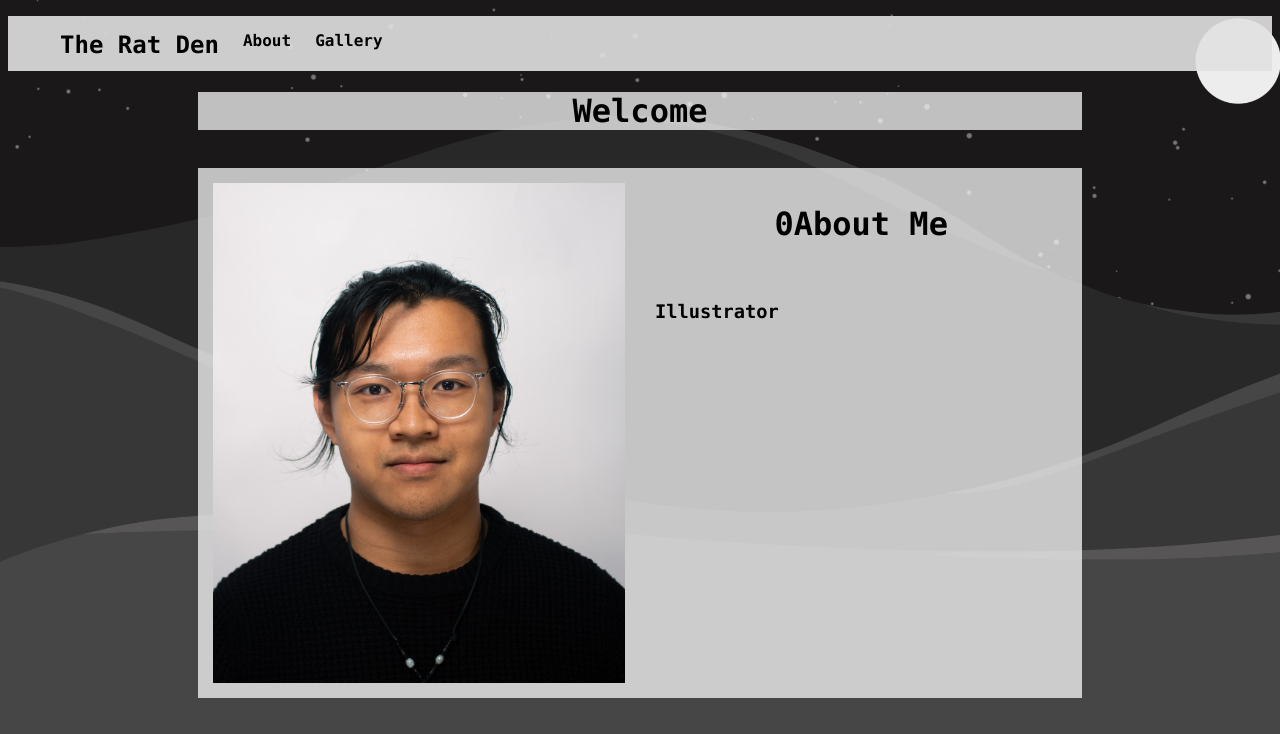
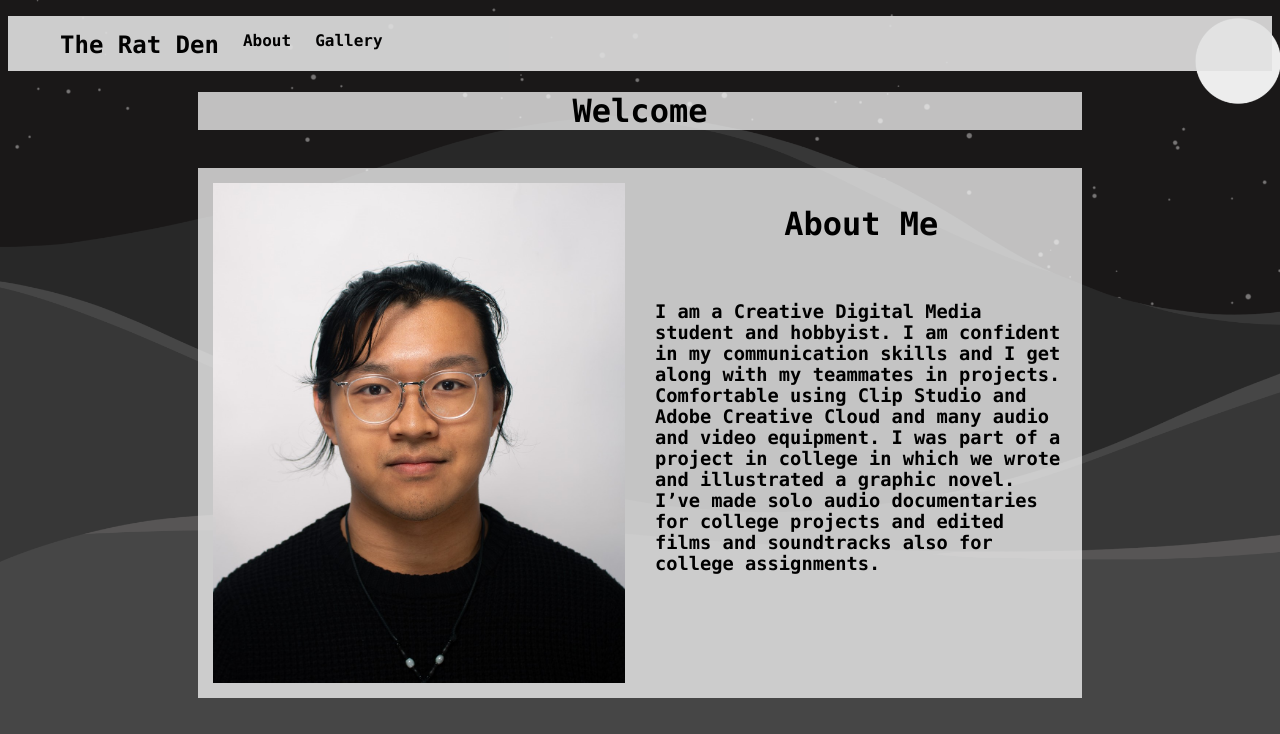
Before and after one commit to Zhombony/KhrisArts, a plain HTML site: page index.html in a window 1280 px wide. Shown: the top 734 px of the page. Drawn offline with Linux system fonts and the light colour scheme.

Commit message:
Update index.html

```diff
--- a/index.html
+++ b/index.html
@@ -30,9 +30,14 @@
       </div>
 
       <div class="col">
-         <h1>0About Me</h1>
+         <h1>About Me</h1>
          <br>
-         <h3>Illustrator</h3>
+         <h3>I am a Creative Digital Media student and hobbyist. I am confident in
+my communication skills and I get along with my teammates in projects.
+Comfortable using Clip Studio and Adobe Creative Cloud and many audio
+and video equipment. I was part of a project in college in which we
+wrote and illustrated a graphic novel. I’ve made solo audio documentaries for college projects and edited films and soundtracks also for
+college assignments. </h3>
 
       </div>
 
```
